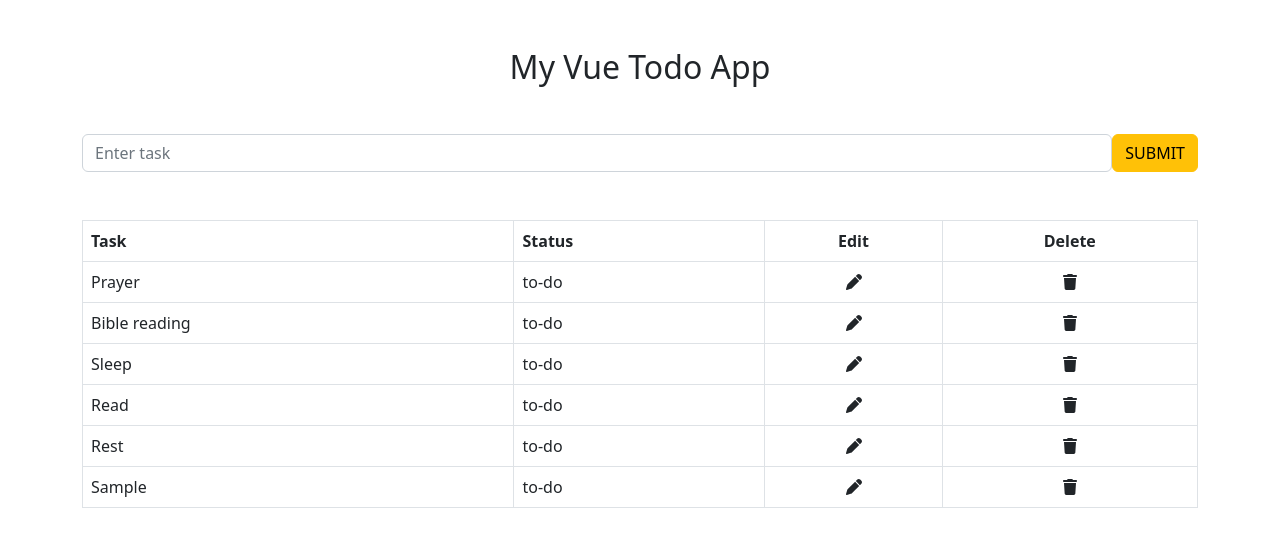
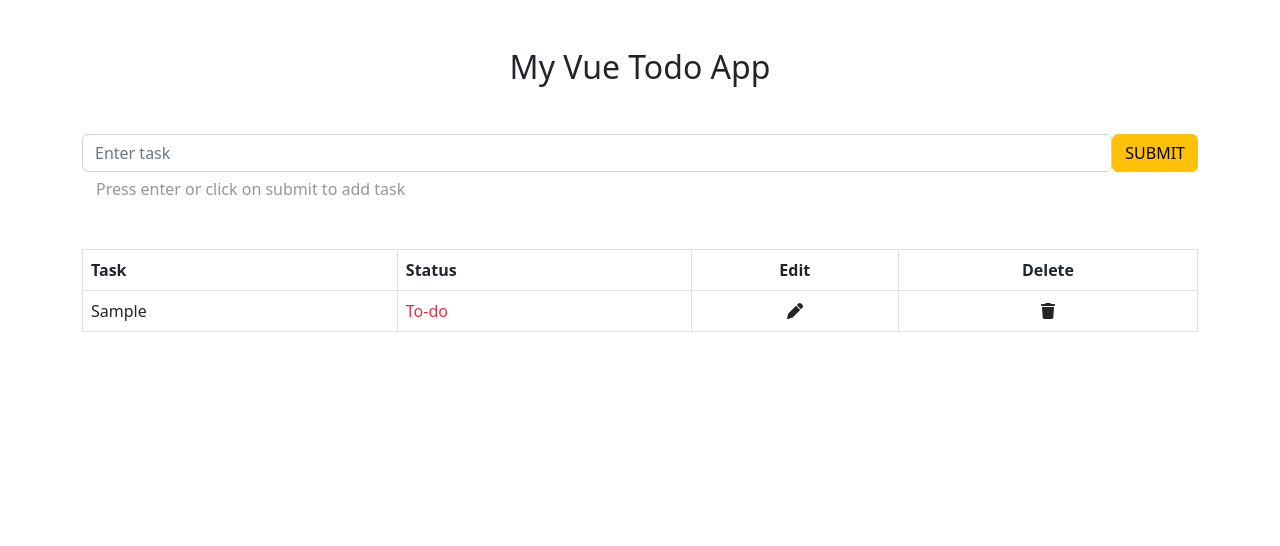
Before and after one commit to EmmanuelOdedele/todoappvuecli, a Vue app: page / in a window 1280 px wide. Both pictures are taken after typing "Sample" into the empty fields and a click on the button "SUBMIT". Shown: the top 546 px of the page. Built offline with nearby package versions, Linux system fonts and the light colour scheme.

Commit message:
status changer

```diff
--- a/src/components/TodoApp.vue
+++ b/src/components/TodoApp.vue
@@ -4,9 +4,16 @@
 
     <!-- Input -->
     <div class="d-flex mt-5">
-      <input v-model="task" type="text" placeholder="Enter task" class="form-control" />
+      <input
+        v-model="task"
+        type="text"
+        placeholder="Enter task"
+        class="form-control"
+        @keyup.enter="submitTask"
+      />
       <button @click="submitTask" class="btn btn-warning">SUBMIT</button>
     </div>
+    <div class="instruction">Press enter or click on submit to add task</div>
 
     <!--Task-->
     <table class="table table-bordered mt-5">
@@ -20,9 +27,21 @@
       </thead>
       <tbody>
         <tr v-for="(task, index) in tasks" :key="index">
-          <td>{{ task.name }}</td>
           <td>
-            <span @click="changeStatus(index)" class="pointer">{{ task.status }}</span>
+            <span :class="{ finished: task.status === 'finished' }">{{ task.name }}</span>
+          </td>
+          <td>
+            <span
+              @click="changeStatus(index)"
+              class="pointer"
+              :class="{
+                'text-danger': task.status === 'to-do',
+                'text-warning': task.status === 'in-progress',
+                'text-success': task.status === 'finished',
+              }"
+            >
+              {{ firstCharUpper(task.status) }}
+            </span>
           </td>
           <td>
             <div @click="editTask(index)" class="text-center">
@@ -53,26 +72,26 @@ export default {
       editedTask: null,
       availableStatuses: ["to-do", "in-progress", "finished"],
       tasks: [
-        {
-          name: "Prayer",
-          status: "to-do",
-        },
-        {
-          name: "Bible reading",
-          status: "to-do",
-        },
-        {
-          name: "Sleep",
-          status: "to-do",
-        },
-        {
-          name: "Read",
-          status: "to-do",
-        },
-        {
-          name: "Rest",
-          status: "to-do",
-        },
+        // {
+        //   name: "Prayer",
+        //   status: "to-do",
+        // },
+        // {
+        //   name: "Bible reading",
+        //   status: "to-do",
+        // },
+        // {
+        //   name: "Sleep",
+        //   status: "to-do",
+        // },
+        // {
+        //   name: "Read",
+        //   status: "to-do",
+        // },
+        // {
+        //   name: "Rest",
+        //   status: "to-do",
+        // },
       ],
     };
   },
@@ -105,6 +124,9 @@ export default {
       if (++newIndex > 2) newIndex = 0;
       this.tasks[index].status = this.availableStatuses[newIndex];
     },
+    firstCharUpper(str) {
+      return str.charAt(0).toUpperCase() + str.slice(1);
+    },
   },
 };
 </script>
@@ -114,4 +136,14 @@ export default {
 .pointer {
   cursor: pointer;
 }
+
+.finished {
+  text-decoration: line-through;
+}
+
+.instruction {
+  margin-top: 5px;
+  margin-left: 14px;
+  color: rgb(150, 150, 150);
+}
 </style>
```
